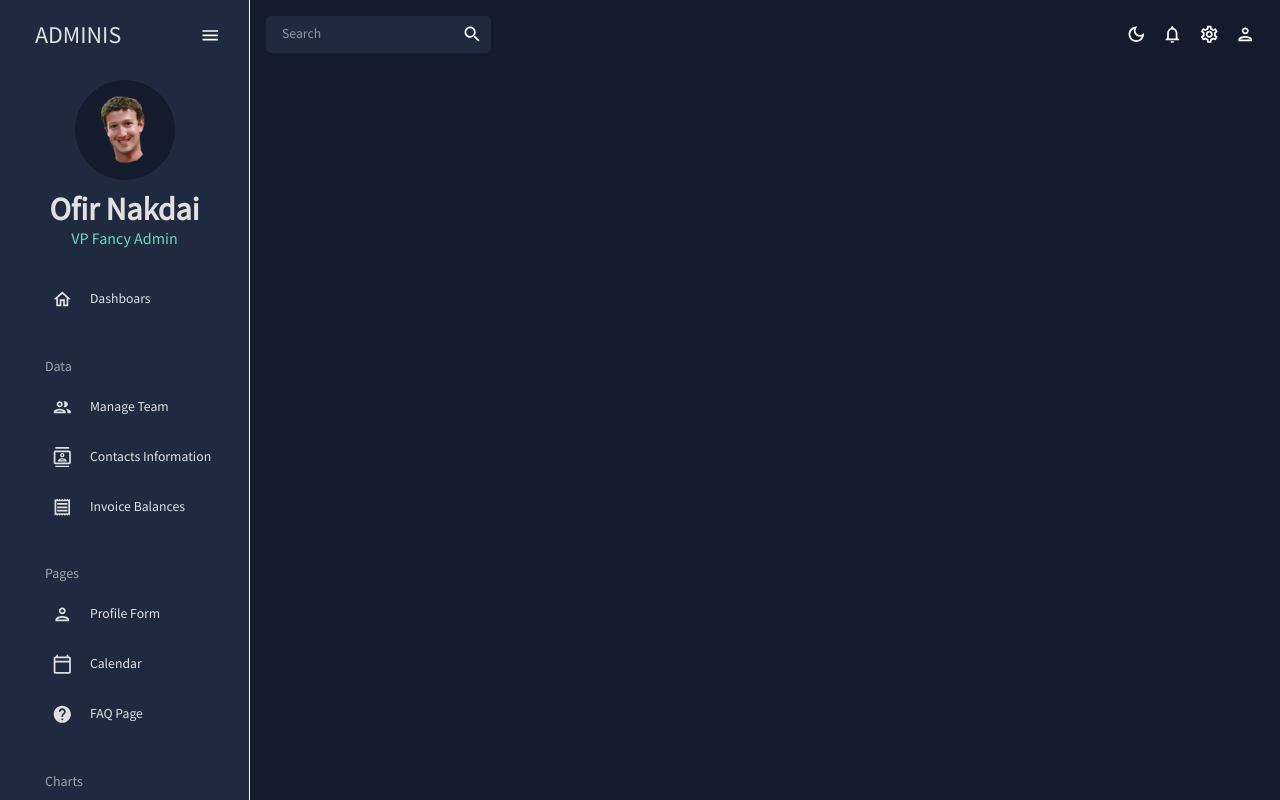
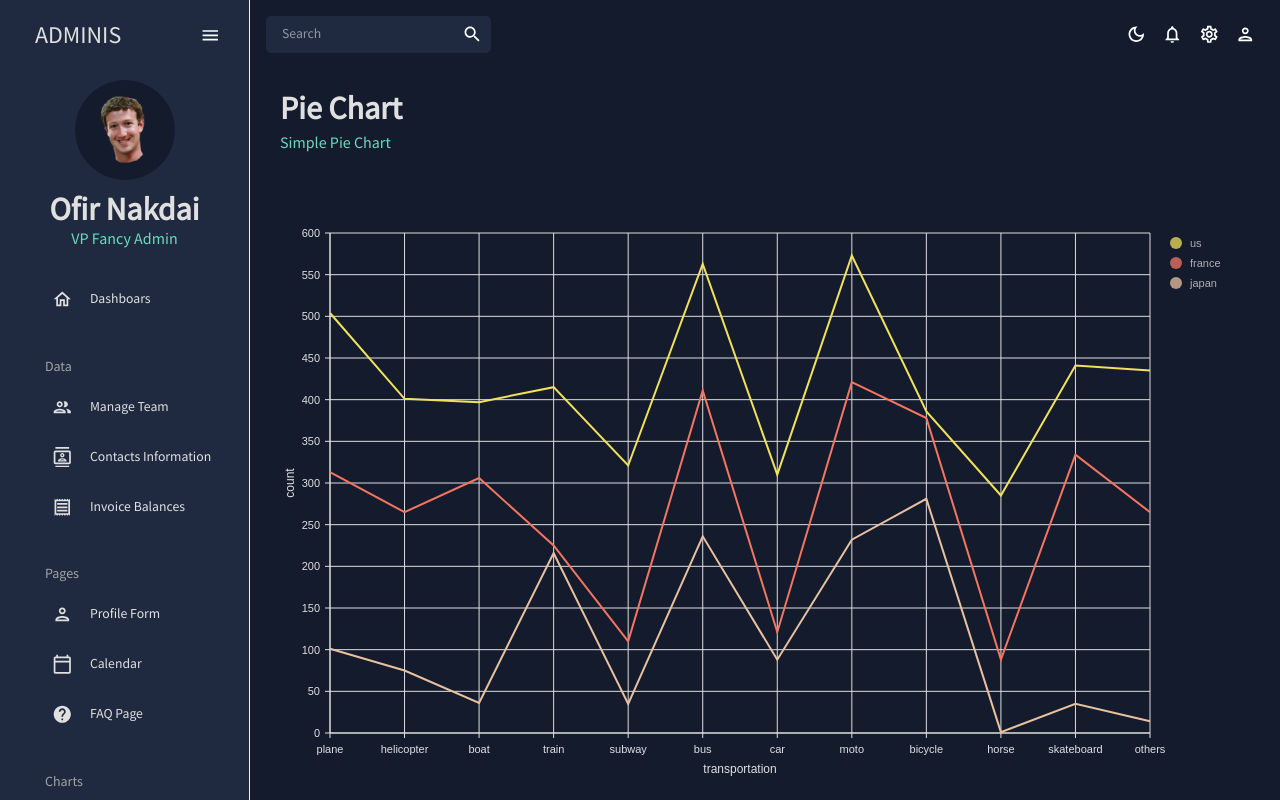
Before and after one commit to ofirNakdai/admin-dashboard, a React (Create React App) app: page /line in a window 1280 px wide. Built offline with nearby package versions, Linux system fonts and the light colour scheme.

Commit message:
LineChart created using nivo line chart

```diff
--- a/src/App.js
+++ b/src/App.js
@@ -11,7 +11,7 @@
 import Invoices from "./scenes/invoices";
 import Bar from "./scenes/bar";
 import Form from "./scenes/form";
-// import Line from "./scenes/line";
+import Line from "./scenes/line";
 import Pie from "./scenes/pie";
 import FAQ from "./scenes/faq";
 // import Geography from "./scenes/geography";
@@ -37,7 +37,7 @@
               <Route path="/form" element={<Form />} />
               <Route path="/bar" element={<Bar />} />
               <Route path="/pie" element={<Pie />} />
-              {/* <Route path="/line" element={<Line />} /> */}
+              <Route path="/line" element={<Line />} />
               <Route path="/faq" element={<FAQ />} />
               {/* <Route path="/geofraphy" element={<Geography />} /> */}
               <Route path="/calendar" element={<MyCalendar />} />
--- a/src/components/BarChart.jsx
+++ b/src/components/BarChart.jsx
@@ -11,6 +11,12 @@
     <ResponsiveBar
       data={data}
       theme={{
+        grid: {
+          line: {
+            stroke: colors.grey[100],
+            strokeWidth: 1,
+          },
+        },
         axis: {
           domain: {
             line: {
@@ -35,6 +41,12 @@
         legends: {
           text: {
             fill: colors.grey[100],
+          },
+        },
+
+        tooltip: {
+          container: {
+            color: colors.primary[500],
           },
         },
       }}
--- /dev/null
+++ b/src/components/LineChart.jsx
@@ -0,0 +1,114 @@
+import { useTheme } from "@mui/material";
+import { ResponsiveLine } from "@nivo/line";
+import { tokens } from "../theme";
+import { mockLineData as data } from "../data/mockData";
+
+const BarChart = ({ isDashboard = false }) => {
+  const theme = useTheme();
+  const colors = tokens(theme.palette.mode);
+
+  return (
+    <ResponsiveLine
+      data={data}
+      theme={{
+        axis: {
+          domain: {
+            line: {
+              stroke: colors.grey[100],
+            },
+          },
+          legend: {
+            text: {
+              fill: colors.grey[100],
+            },
+          },
+          ticks: {
+            line: {
+              stroke: colors.grey[100],
+              strokeWidth: 1,
+            },
+            text: {
+              fill: colors.grey[100],
+            },
+          },
+        },
+        legends: {
+          text: {
+            fill: colors.grey[100],
+          },
+        },
+        tooltip: {
+          container: {
+            color: colors.primary[500],
+          },
+        },
+      }}
+      margin={{ top: 50, right: 110, bottom: 50, left: 60 }}
+      xScale={{ type: "point" }}
+      yScale={{
+        type: "linear",
+        min: "auto",
+        max: "auto",
+        stacked: true,
+        reverse: false,
+      }}
+      yFormat=" >-.2f"
+      axisTop={null}
+      axisRight={null}
+      axisBottom={{
+        tickSize: 5,
+        tickPadding: 5,
+        tickRotation: 0,
+        legend: "transportation",
+        legendOffset: 36,
+        legendPosition: "middle",
+        truncateTickAt: 0,
+      }}
+      axisLeft={{
+        tickSize: 5,
+        tickPadding: 5,
+        tickRotation: 0,
+        legend: "count",
+        legendOffset: -40,
+        legendPosition: "middle",
+        truncateTickAt: 0,
+      }}
+      pointSize={10}
+      pointColor={{ theme: "background" }}
+      pointBorderWidth={2}
+      pointBorderColor={{ from: "serieColor" }}
+      pointLabel="data.yFormatted"
+      pointLabelYOffset={-12}
+      enableTouchCrosshair={true}
+      useMesh={true}
+      legends={[
+        {
+          anchor: "top-right",
+          direction: "column",
+          justify: false,
+          translateX: 100,
+          translateY: 0,
+          itemsSpacing: 0,
+          itemDirection: "left-to-right",
+          itemWidth: 80,
+          itemHeight: 20,
+          itemOpacity: 0.75,
+          symbolSize: 12,
+          symbolShape: "circle",
+          symbolBorderColor: "rgba(0, 0, 0, .5)",
+          effects: [
+            {
+              on: "hover",
+              style: {
+                itemBackground: "rgba(0, 0, 0, .03)",
+                itemOpacity: 1,
+              },
+            },
+          ],
+        },
+      ]}
+    />
+  );
+};
+
+export default BarChart;
--- a/src/components/PieChart.jsx
+++ b/src/components/PieChart.jsx
@@ -45,9 +45,9 @@
             outlineOpacity: 1,
           },
         },
-        toolTip: {
+        tooltip: {
           container: {
-            background: colors.primary[300],
+            color: colors.primary[500],
           },
         },
       }}
--- /dev/null
+++ b/src/scenes/line/index.jsx
@@ -0,0 +1,16 @@
+import LineChart from "../../components/LineChart";
+import { Box } from "@mui/material";
+import Header from "../../components/header";
+
+const Line = () => {
+  return (
+    <Box m="20px">
+      <Header title="Pie Chart" subtitle="Simple Pie Chart" />
+      <Box height="75vh">
+        <LineChart />
+      </Box>
+    </Box>
+  );
+};
+
+export default Line;
```
